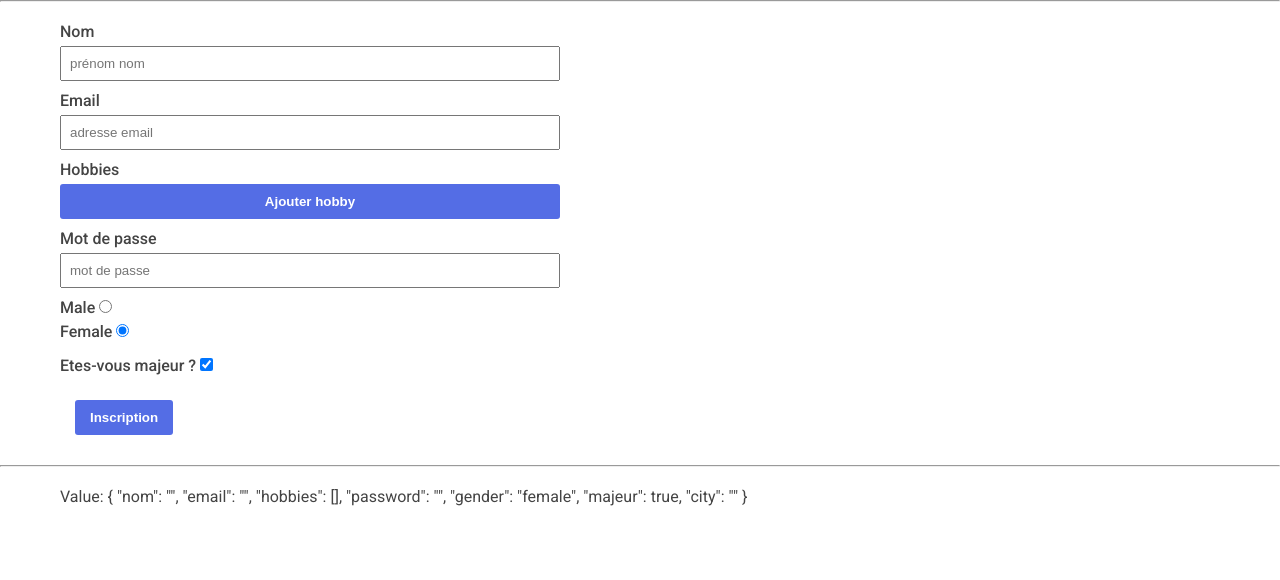
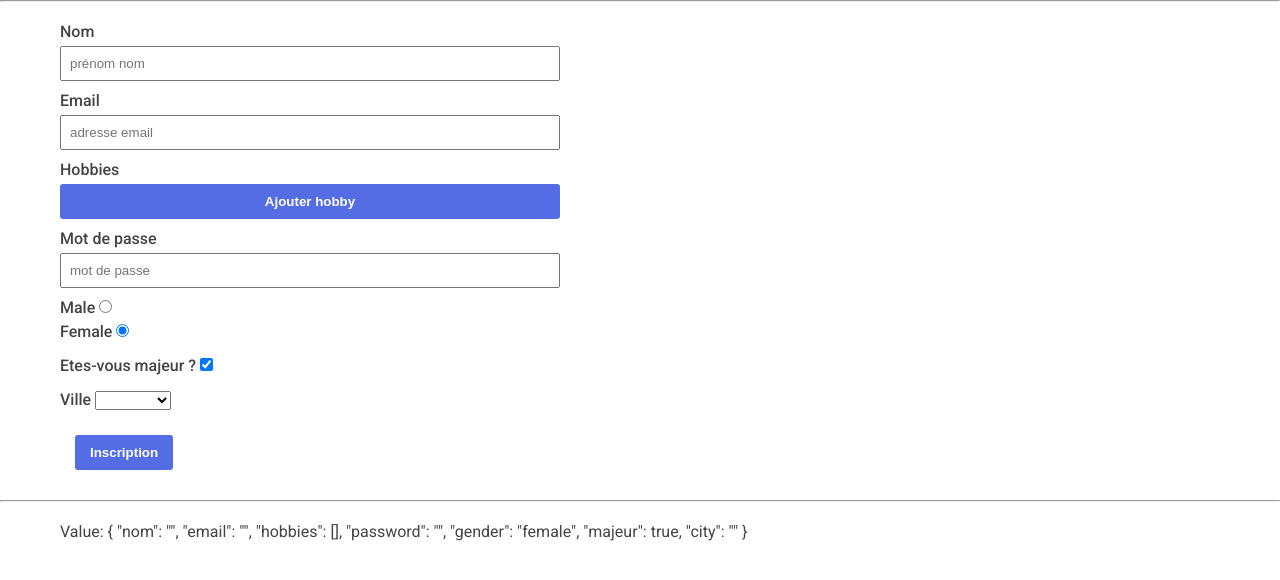
Before and after one commit to dymafr/angular-chap12-l12, an Angular app: page / in a window 1280 px wide. Shown: the top 580 px of the page. Built offline with nearby package versions, Linux system fonts and the light colour scheme.

Commit message:
1 file modified

```diff
--- a/src/app/app.component.html
+++ b/src/app/app.component.html
@@ -46,9 +46,16 @@
         <input type="radio" value="female" formControlName="gender">
       </label>
     </div>
-     <div class="d-flex flex-column form-group">
+    <div class="d-flex flex-column form-group">
       <label>Etes-vous majeur ?
         <input formControlName="majeur" type="checkbox" />
+      </label>
+    </div>
+    <div class="d-flex flex-column form-group">
+      <label>Ville
+        <select formControlName="city">
+          <option *ngFor="let city of cities" [value]="city.value">{{city.label}}</option>
+        </select>
       </label>
     </div>
     <div class="btn">
```
